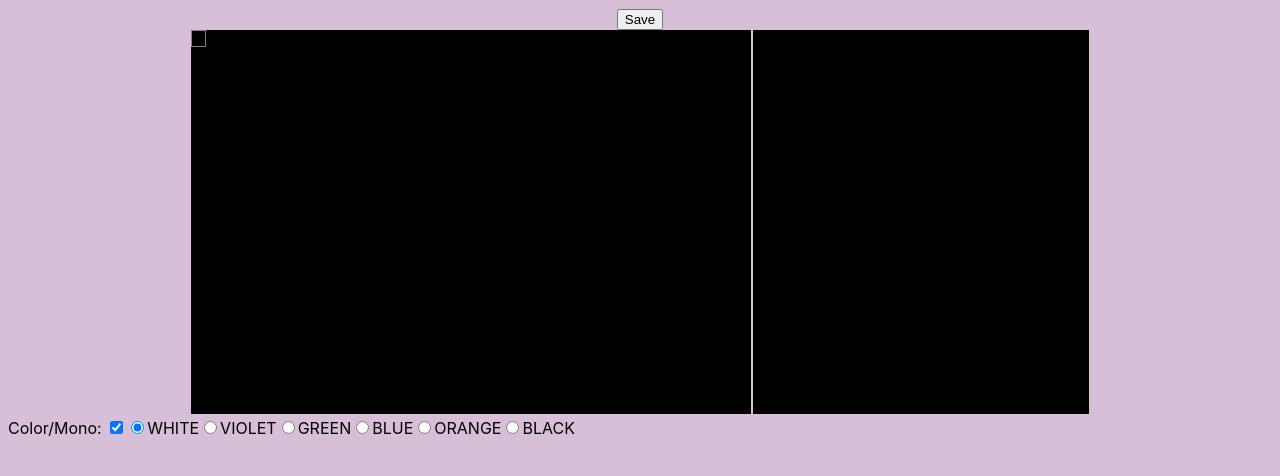
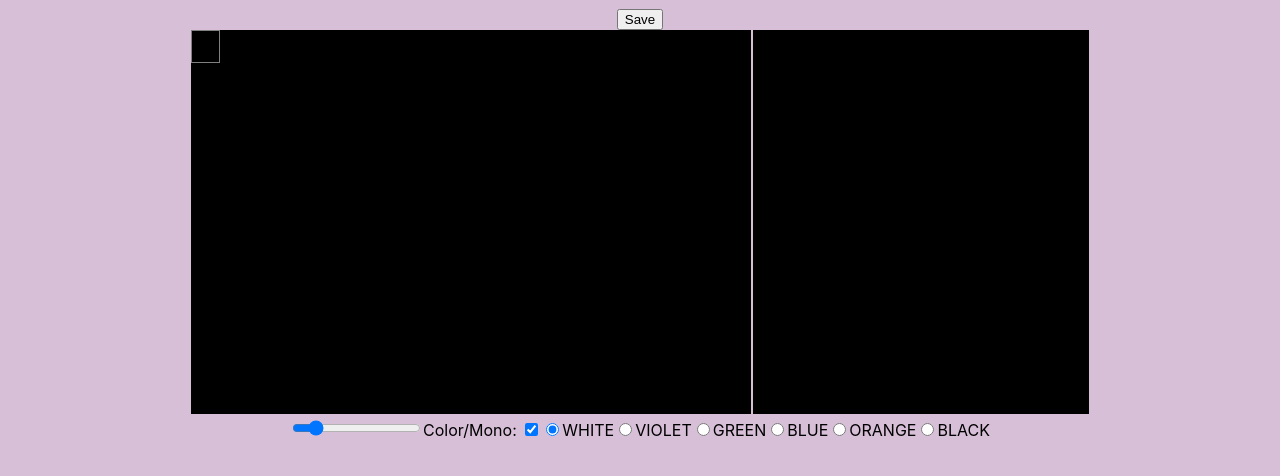
Before and after one commit to nicolebranagan/hiresiarch, a React (Create React App) app: page / in a window 1280 px wide. Shown: the top 476 px of the page. Built offline with nearby package versions, Linux system fonts and the light colour scheme.

Commit message:
Add multiplier slider

```diff
--- a/src/components/ControlRow.js
+++ b/src/components/ControlRow.js
@@ -4,12 +4,17 @@ import { COLOR_COLORS, MONO_COLORS } from '../Constants';
 export default ({
   color,
   selectedColor,
+  drawingmult,
   setSelectedColor,
-  onToggleColor
+  onToggleColor,
+  setDrawingmult,
 }) => {
   const map = color ? COLOR_COLORS : MONO_COLORS;
   return (
-    <div style={{width: '100%', textAlign: 'left'}}>
+    <center>
+      <div style={{display: 'inline-block'}}>
+        <input type="range" min={1} max={8} value={drawingmult} onChange={setDrawingmult} />
+      </div>
       <div style={{display: 'inline-block'}}>
         Color/Mono: <input type="checkbox" checked={color} onChange={onToggleColor} />
       </div>
@@ -25,6 +30,6 @@ export default ({
           {color}
         </span>)}
       </div>
-    </div>
+    </center>
   );
 }
--- a/src/components/DrawingBox.js
+++ b/src/components/DrawingBox.js
@@ -8,17 +8,18 @@ export default ({
   drawSelectedColor,
   startx,
   starty,
+  drawingmult,
 }) => {
   return (
     <div style={{display: 'inline-block', paddingLeft: '2px'}}>
-      {[...Array(8).keys()].map(row => (
+      {[...Array(8*drawingmult).keys()].map(row => (
         <HiresRow
           key={row}
           data={data.get(starty+row)}
           start={startx}
-          width={7}
+          width={drawingmult*7}
           onClick={column => drawSelectedColor(starty+row, startx+column)}
-          scale={48}
+          scale={48 / drawingmult}
           color={color}
           dragging={dragging}
         />
--- a/src/components/HiresContainer.js
+++ b/src/components/HiresContainer.js
@@ -21,6 +21,7 @@ export default class HiresContainer extends PureComponent {
       dragging: false,
       startx: 0,
       starty: 0,
+      drawingmult: 2,
     };
   }
 
@@ -50,8 +51,9 @@ export default class HiresContainer extends PureComponent {
   }
 
   setXY = (y, x) => {
-    const startx = ((x / 7) | 0) * 7;
-    const starty = ((y / 8) | 0) * 8;
+    const { drawingmult } = this.state;
+    const startx = ((x / (7*drawingmult)) | 0) * 7*drawingmult;
+    const starty = ((y / (8*drawingmult)) | 0) * 8*drawingmult;
 
     this.setState({startx, starty});
   }
@@ -90,7 +92,7 @@ export default class HiresContainer extends PureComponent {
   }
 
   render() {
-    const { data, color, dragging, startx, starty, selectedColor } = this.state;
+    const { data, color, dragging, startx, starty, selectedColor, drawingmult } = this.state;
 
     return (
       <div>
@@ -104,6 +106,7 @@ export default class HiresContainer extends PureComponent {
           x={startx}
           y={starty}
           setXY={this.setXY}
+          drawingmult={drawingmult}
         />
         <DrawingBox
           data={data}
@@ -111,13 +114,16 @@ export default class HiresContainer extends PureComponent {
           dragging={dragging}
           startx={startx}
           starty={starty}
+          drawingmult={drawingmult}
           drawSelectedColor={this.drawSelectedColor}
         />
         <ControlRow
           color={color}
           selectedColor={selectedColor}
+          drawingmult={drawingmult}
           setSelectedColor={selectedColor => this.setState({selectedColor})}
           onToggleColor={this.onToggleColor}
+          setDrawingmult={({target: { value }}) => this.setState({drawingmult: value})}
         />
       </div>
     );
--- a/src/components/SelectorBox.js
+++ b/src/components/SelectorBox.js
@@ -3,7 +3,7 @@ import { HIRES_HEIGHT, HIRES_WIDTH } from '../Constants';
 import HiresRow from './HiresRow';
 import Selection from './Selection';
 
-export default ({ data, color, dragging, x, y, setXY }) => (
+export default ({ data, color, dragging, x, y, drawingmult, setXY }) => (
   <div style={{position: 'relative', display: 'inline-block'}}>
     {[...Array(HIRES_HEIGHT).keys()].map(row => (
       <HiresRow
@@ -21,8 +21,8 @@ export default ({ data, color, dragging, x, y, setXY }) => (
       x={x}
       y={y}
       scale={2}
-      width={7}
-      height={8}
+      width={7*drawingmult}
+      height={8*drawingmult}
     />
   </div>
 );
```
